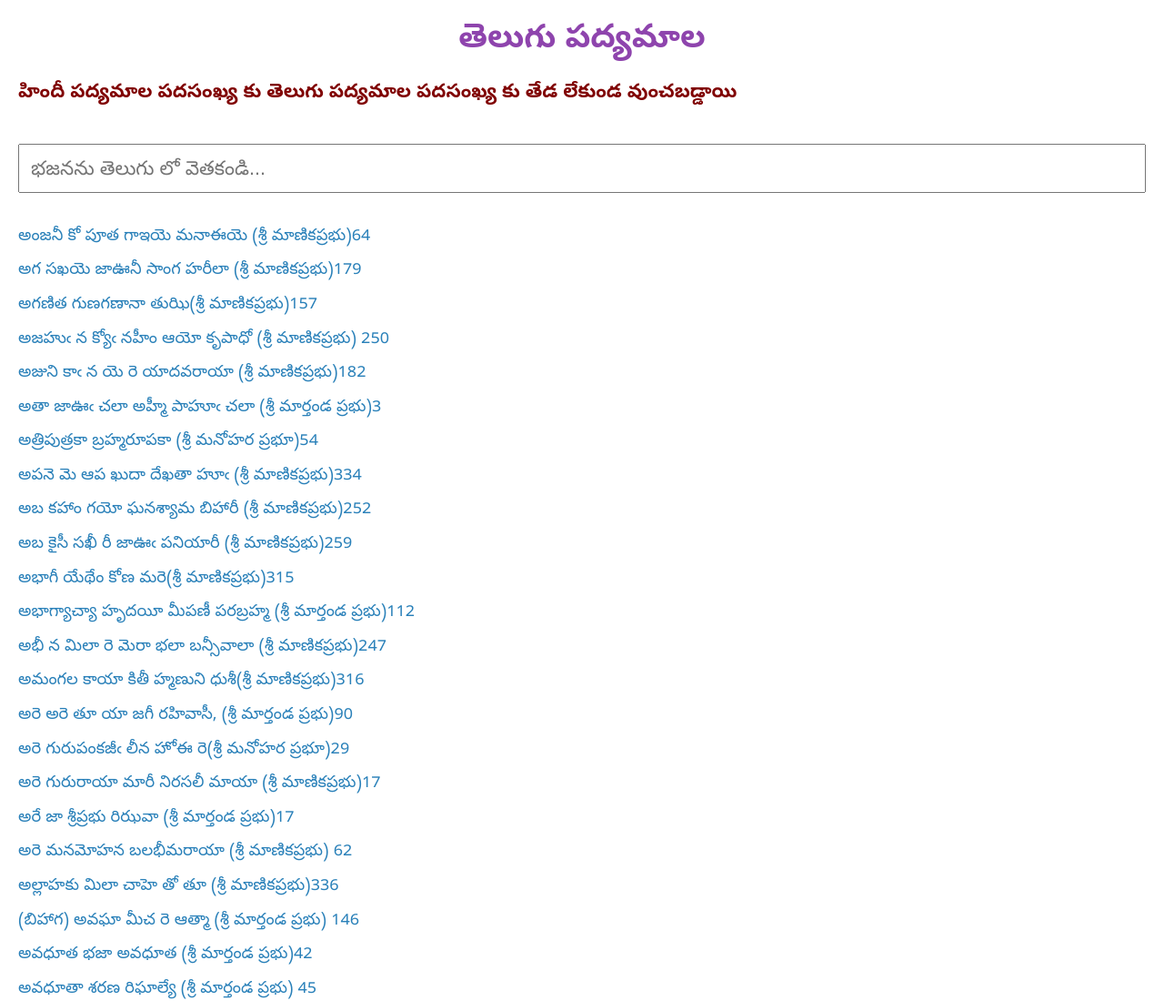
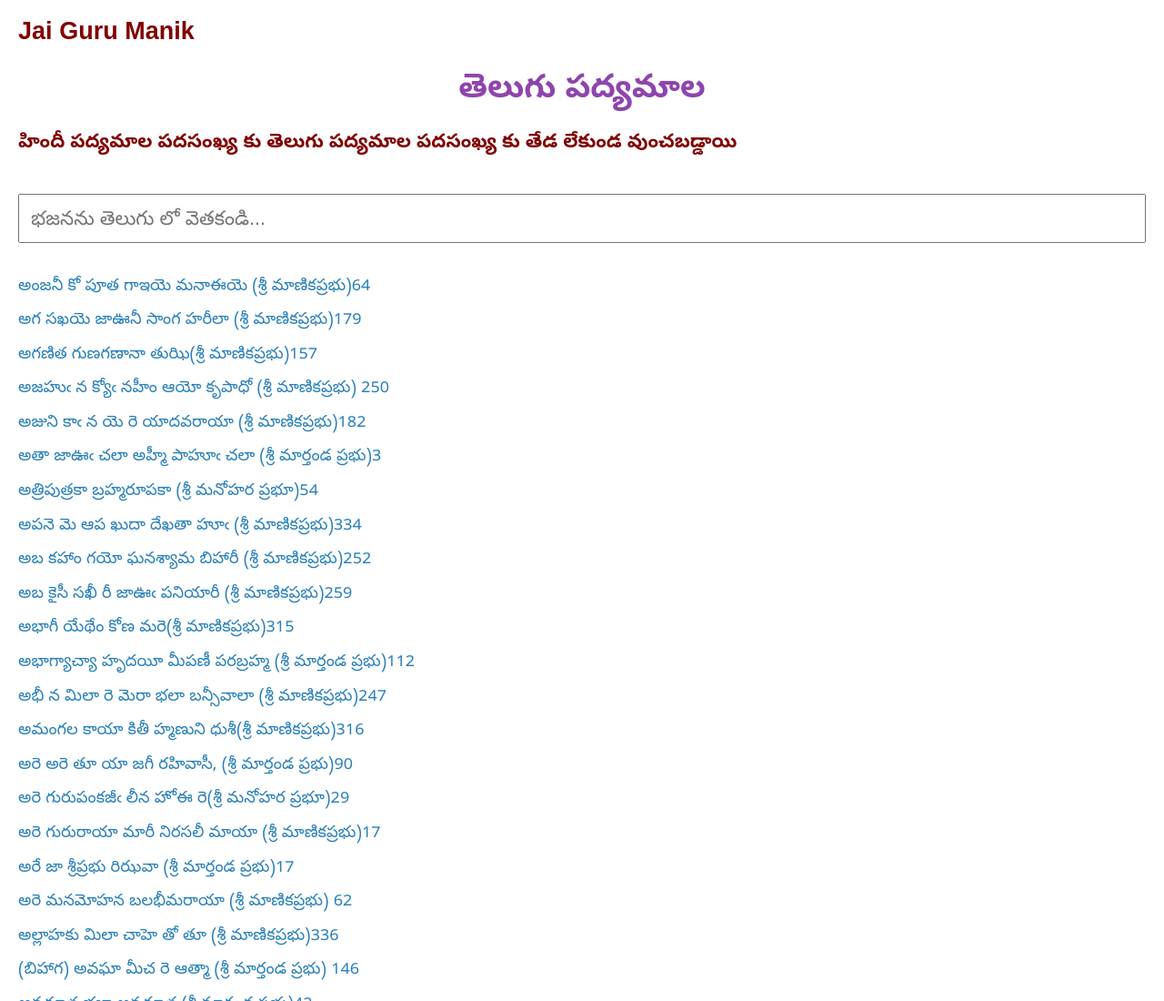
Before and after one commit to Manikprabhubhajan/TeluguPadyamala, a plain HTML site: page index.html in a window 1280 px wide. Shown: the top 1100 px of the page at 91% size. Drawn offline with Linux system fonts and the light colour scheme.

Commit message:
Update index.html

```diff
--- a/index.html
+++ b/index.html
@@ -73,6 +73,7 @@
   </style>
 </head>
 <body>
+ <h2 style="color: maroon;">Jai Guru Manik</h2>
   <h1>తెలుగు పద్యమాల</h1>
   <h3 style="color: maroon;">హిందీ పద్యమాల పదసంఖ్య కు తెలుగు పద్యమాల పదసంఖ్య కు తేడ లేకుండ వుంచబడ్డాయి</h3>
   <input type="text" id="search" placeholder="భజనను తెలుగు లో వెతకండి..." onkeyup="filterSongs()">
```
